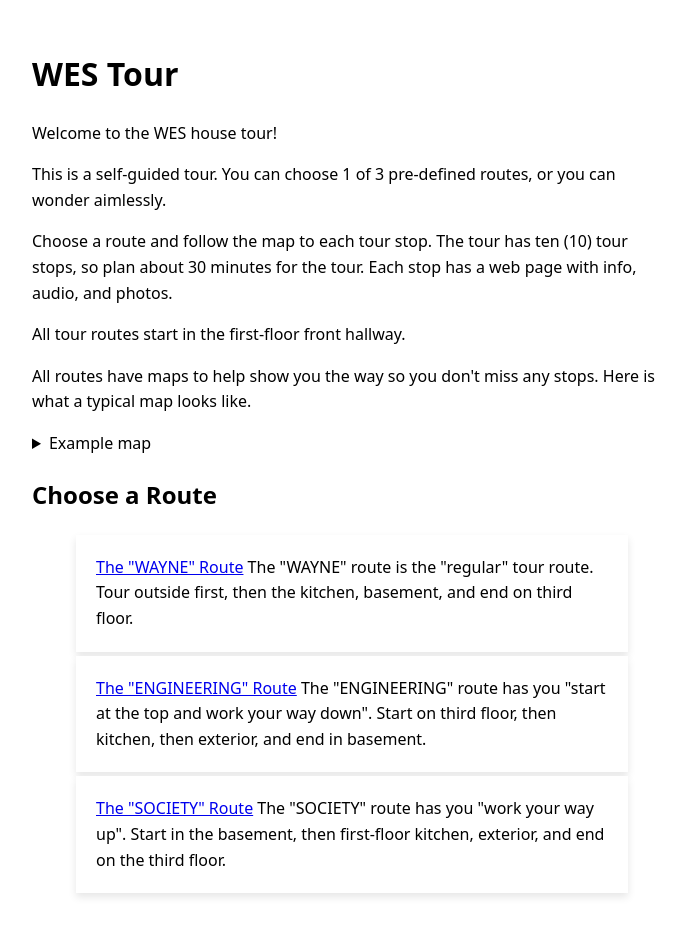
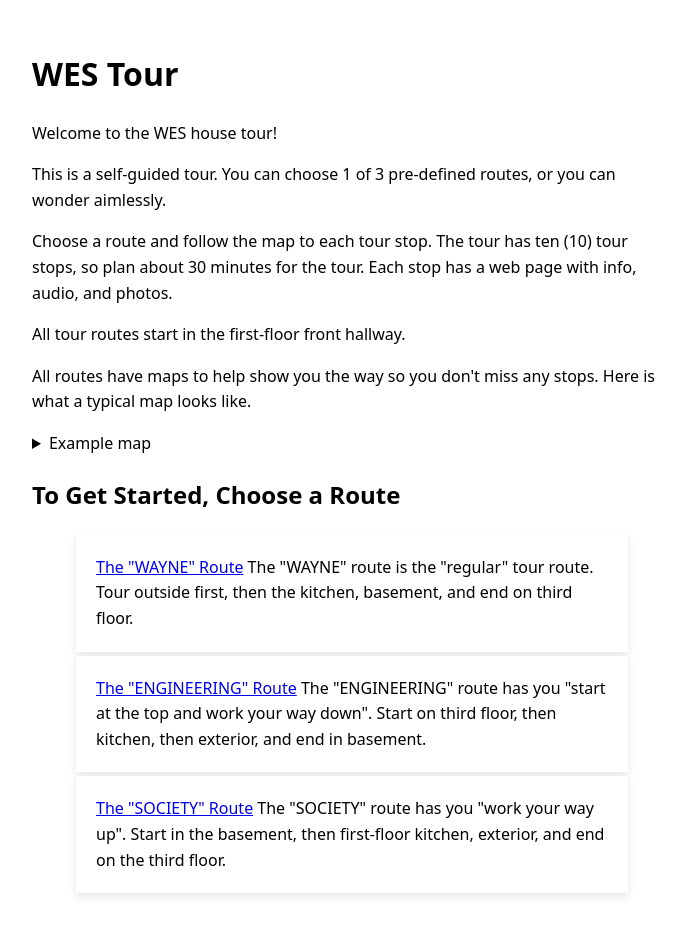
Before and after one commit to mciechanumich/WEStour, a Jekyll site: the page built from docs/index.html, in a window 1280 px wide. Shown: the whole page, without its empty margins (288-973 px from the left). Built offline with Jekyll 4.4.1, drawn with Linux system fonts in a browser that asks for light colours.

Commit message:
feat: updated text

```diff
--- a/docs/index.html
+++ b/docs/index.html
@@ -35,7 +35,7 @@ tour_routes:
 
 
 <div>
-<h2>Choose a Route</h2>
+<h2>To Get Started, Choose a Route</h2>
 
 <!-- use 'position' variable to put WAYNE file first in list, ENG second, etc. -->
 {% assign sorted_files = site.pages | sort: "position" %}
```
